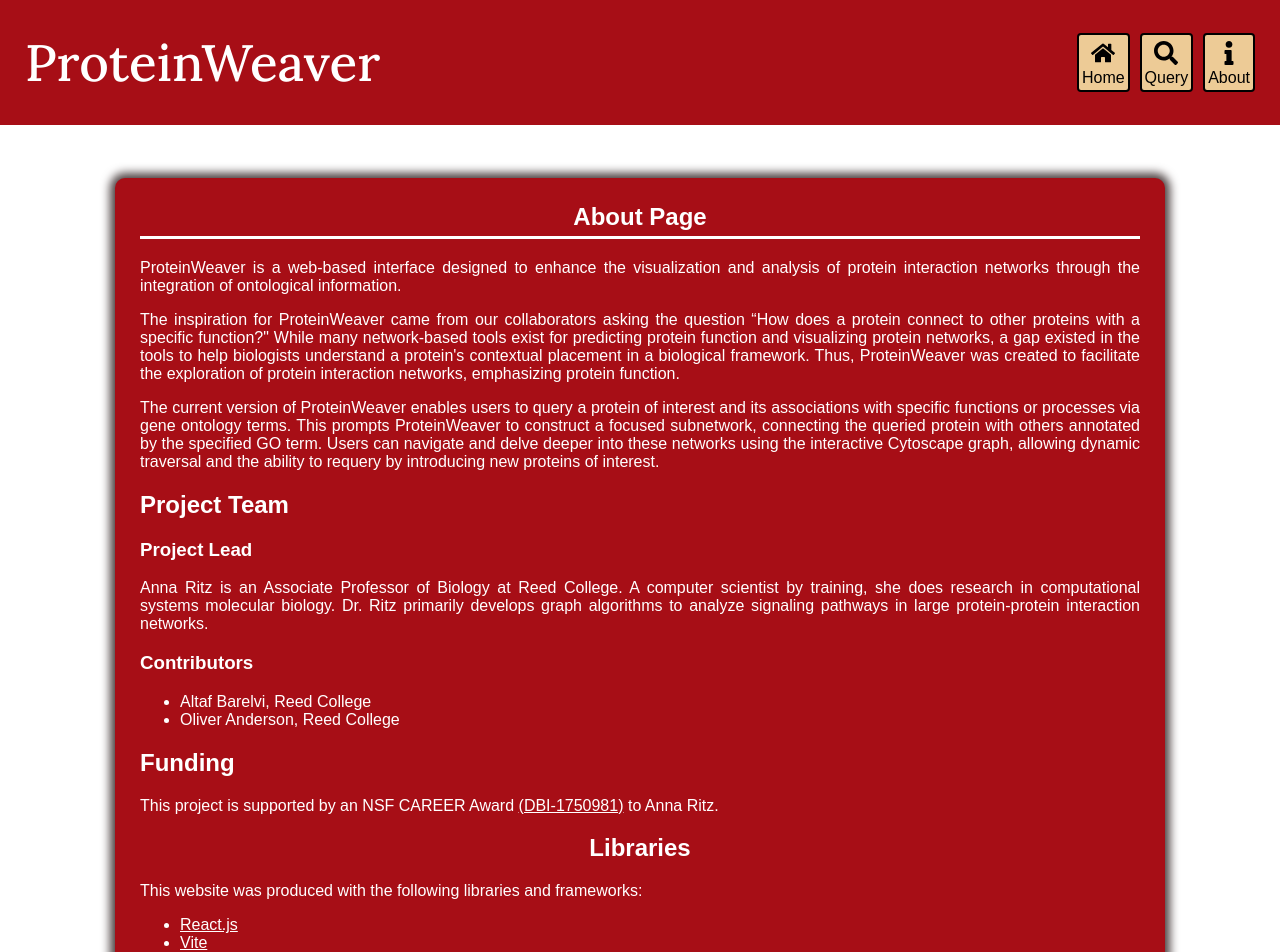
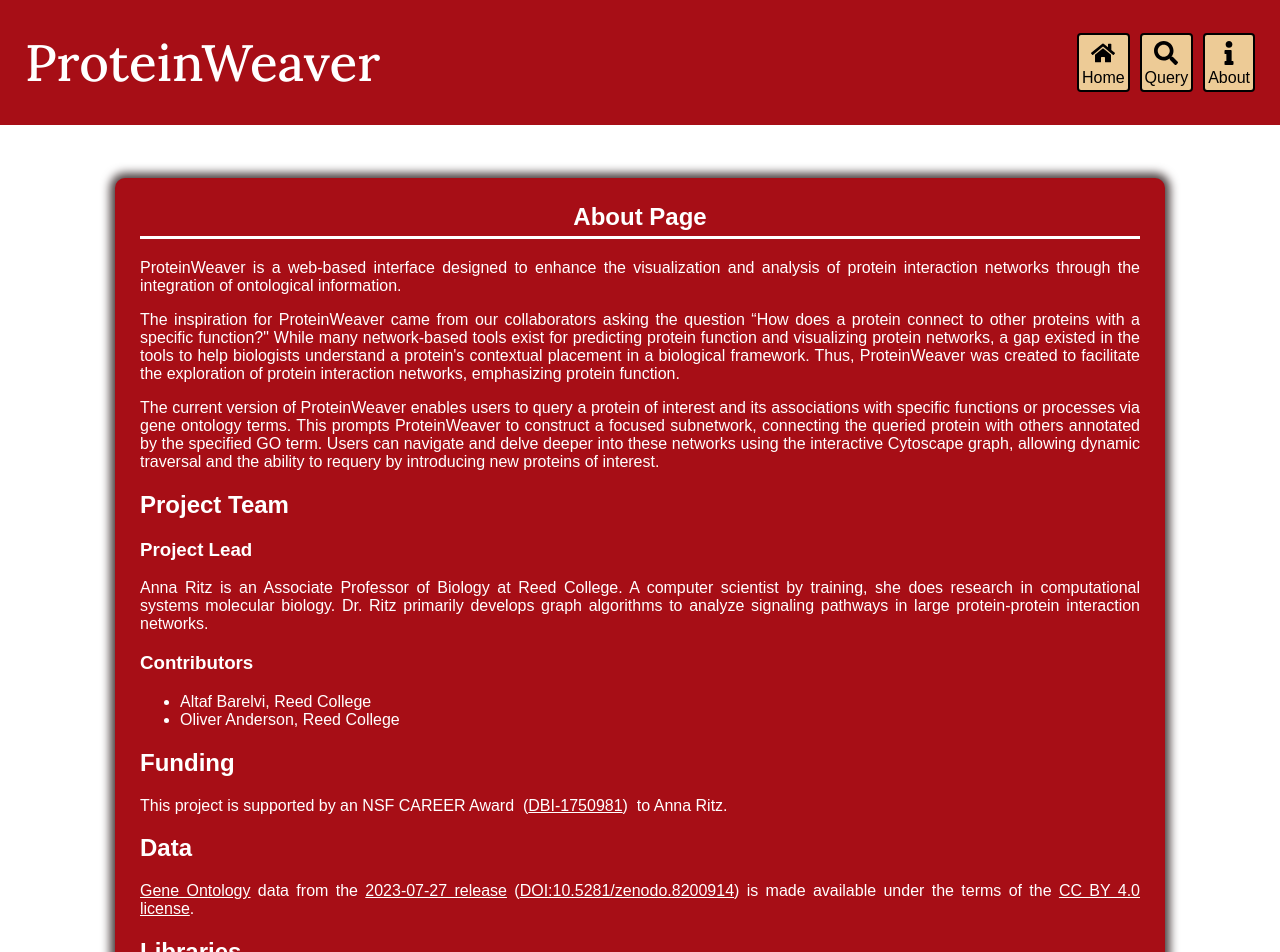
Before and after one commit to Reed-CompBio/protein-weaver, a React (Vite) app in the folder client/: page /about in a window 1280 px wide. Shown: the top 952 px of the page. Built offline with nearby package versions, Linux system fonts and the light colour scheme.

Commit message:
Add GO Data Source Attribution

```diff
--- a/client/src/pages/AboutPage.jsx
+++ b/client/src/pages/AboutPage.jsx
@@ -46,13 +46,28 @@ export default function AboutPage() {
             </ul>
             <h2 className="about-body-text-heading">Funding</h2>
             <p>
-              This project is supported by an NSF CAREER Award{" "}
-              <a href="https://www.nsf.gov/awardsearch/showAward?AWD_ID=1750981">
-                (DBI-1750981)
-              </a>{" "}
-              to Anna Ritz.
+              This project is supported by an NSF CAREER Award&nbsp;
+              (<a href="https://www.nsf.gov/awardsearch/showAward?AWD_ID=1750981">
+                DBI-1750981
+              </a>)
+              &nbsp;to Anna Ritz.
             </p>
-            <h2>Libraries</h2>
+            <h2 className="about-body-text-heading">Data</h2>
+            <p>
+              <a href="https://geneontology.org/">
+                Gene Ontology
+              </a>
+              &nbsp;data from the&nbsp;
+              <a href="https://release.geneontology.org/2023-07-27/index.html">
+                2023-07-27 release
+              </a>
+              &nbsp;(<a href="https://zenodo.org/records/8200914">
+                DOI:10.5281/zenodo.8200914
+              </a>)
+              is made available under the terms of the&nbsp;
+              <a href="https://creativecommons.org/licenses/by/4.0/legalcode">CC BY 4.0 license</a>.
+            </p>
+            <h2 className="about-body-text-heading">Libraries</h2>
             <p>
               This website was produced with the following libraries and
               frameworks:
```
